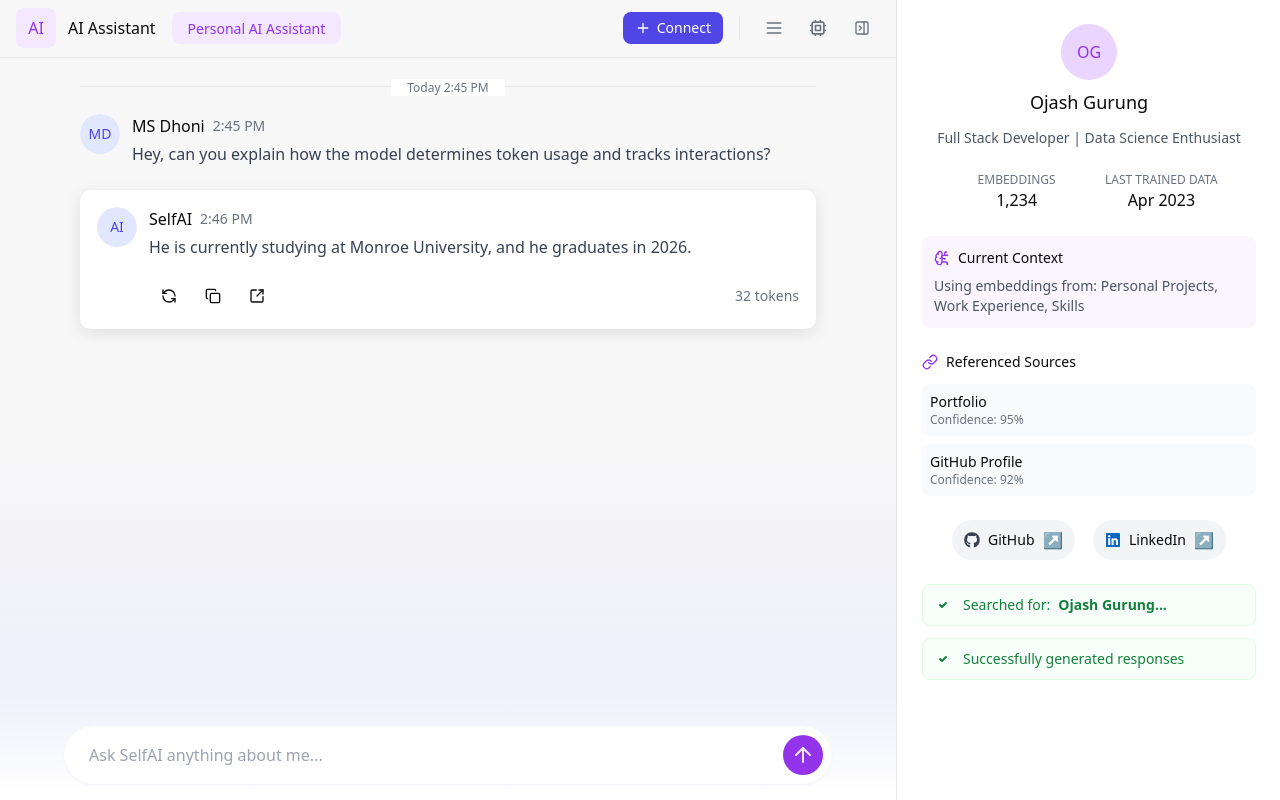
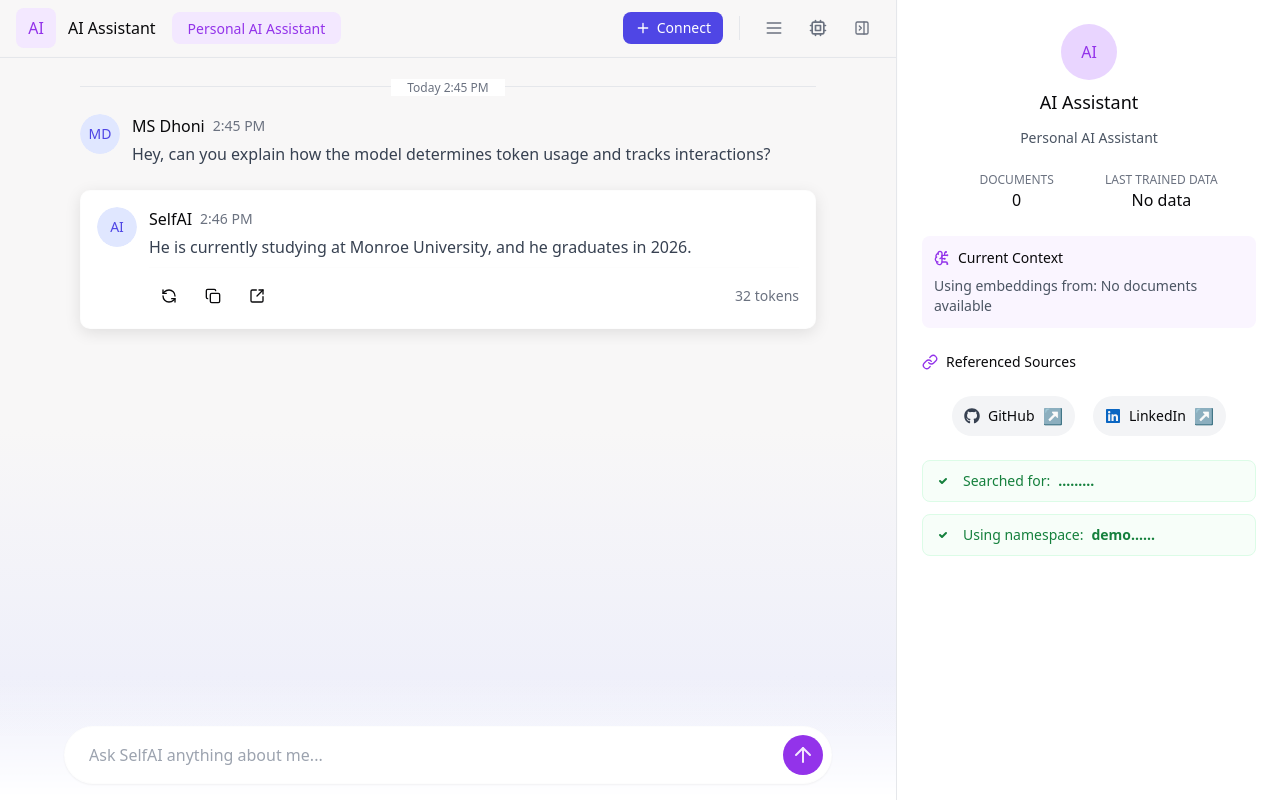
Before and after one commit to ojashgurung/SelfAI, a Next.js app in the folder frontend/: page /chat/public/1 in a window 1280 px wide. Built offline with nearby package versions, Linux system fonts and the light colour scheme.

Commit message:
fix: Integrated the backend API to retrieve use data
TODO: Icon components error needs to be fixed

```diff
--- a/frontend/src/components/chat/chat-info-sidebar.tsx
+++ b/frontend/src/components/chat/chat-info-sidebar.tsx
@@ -11,30 +11,53 @@ export default function ChatInfoSidebar({
   isPublic,
   session,
 }: ChatInfoSidebarProps) {
+  const initials =
+    session?.owner?.fullname
+      ?.split(" ")
+      .map((n) => n[0])
+      .join("") || "AI";
   return (
     <div className="border-l bg-white p-6 overflow-hidden">
       <div className="space-y-6">
         {/* Model Info */}
         <div className="flex flex-col items-center justify-center gap-2">
           <div className="w-14 h-14 rounded-full bg-purple-200 flex items-center justify-center">
-            <span className="text-purple-600 font-medium">OG</span>
+            <span className="text-purple-600 font-medium">{initials}</span>
           </div>
-          <h3 className="font-medium text-lg mb-1">Ojash Gurung</h3>
+          <h3 className="font-medium text-lg mb-1">
+            {session?.owner?.fullname || "AI Assistant"}
+          </h3>
           <p className="text-sm text-gray-600 mb-4 text-center">
-            Full Stack Developer | Data Science Enthusiast
+            {session?.owner?.personal_bio || "Personal AI Assistant"}
           </p>
 
           {/* Embeddings and RAG Stats */}
           <div className="grid grid-cols-2 gap-8">
-            <div className="flex flex-col items-center">
+            {/* TODO-  later */}
+            {/* <div className="flex flex-col items-center">
               <p className="text-xs text-gray-500 uppercase">Embeddings</p>
               <p className="font-medium">1,234</p>
+            </div> */}
+            <div className="flex flex-col items-center">
+              <p className="text-xs text-gray-500 uppercase">Documents</p>
+              <p className="font-medium">
+                {session?.owner?.documents?.length || 0}
+              </p>
             </div>
             <div className="flex flex-col items-center">
               <p className="text-xs text-gray-500 uppercase">
                 Last Trained Data
               </p>
-              <p className="font-medium">Apr 2023</p>
+              <p className="font-medium">
+                {session?.owner?.documents && session.owner.documents.length > 0
+                  ? new Date(
+                      session.owner.documents.reduce((max, doc) => {
+                        const date = new Date(doc.created_at).getTime();
+                        return date > max ? date : max;
+                      }, 0)
+                    ).toLocaleDateString()
+                  : "No data"}
+              </p>
             </div>
           </div>
         </div>
@@ -46,7 +69,10 @@ export default function ChatInfoSidebar({
             <h4 className="text-sm font-medium">Current Context</h4>
           </div>
           <p className="text-sm text-gray-600">
-            Using embeddings from: Personal Projects, Work Experience, Skills
+            Using embeddings from:{" "}
+            {session?.owner?.documents
+              ?.map((doc) => doc.file_name)
+              .join(", ") || "No documents available"}
           </p>
         </div>
 
@@ -57,34 +83,54 @@ export default function ChatInfoSidebar({
             Referenced Sources
           </h4>
           <div className="space-y-2">
-            <div className="p-2 bg-gray-50 rounded-lg">
+            {session?.owner?.documents?.map((doc) => (
+              <div key={doc.id} className="p-2 bg-gray-50 rounded-lg">
+                <p className="text-sm font-medium">{doc.file_name}</p>
+                <p className="text-xs text-gray-500">
+                  Added: {new Date(doc.created_at).toLocaleDateString()}
+                </p>
+              </div>
+            ))}
+            {/* <div className="p-2 bg-gray-50 rounded-lg">
               <p className="text-sm font-medium">Portfolio</p>
               <p className="text-xs text-gray-500">Confidence: 95%</p>
             </div>
             <div className="p-2 bg-gray-50 rounded-lg">
               <p className="text-sm font-medium">GitHub Profile</p>
               <p className="text-xs text-gray-500">Confidence: 92%</p>
-            </div>
+            </div> */}
           </div>
         </div>
 
         {/* External Links */}
         <div className="flex justify-center items-center">
           <div className="grid grid-cols-2 gap-2 items-center">
-            <a href="https://github.com/ojash" target="_blank">
+            {session?.owner?.github_url || (
+              <a
+                href={session?.owner?.github_url}
+                target="_blank"
+                rel="noopener noreferrer"
+              >
                 <div className="flex items-center gap-2 rounded-full w-fit px-3 py-2 bg-gray-100 hover:bg-gray-200 transition-colors">
                   <FaGithub className="w-4 h-4 text-gray-700" size={16} />
                   <span className="text-sm">GitHub</span>
                   <span className="text-gray-400">↗</span>
                 </div>
               </a>
-            <a href="https://linkedin.com/in/ojash" target="_blank">
+            )}
+            {session?.owner?.linkedin_url || (
+              <a
+                href={session?.owner?.linkedin_url}
+                target="_blank"
+                rel="noopener noreferrer"
+              >
                 <div className="flex items-center gap-2 rounded-full w-fit px-3 py-2 bg-gray-100 hover:bg-gray-200 transition-colors">
                   <FaLinkedin className="w-4 h-4 text-[#0A66C2]" />
                   <span className="text-sm">LinkedIn</span>
                   <span className="text-gray-400">↗</span>
                 </div>
               </a>
+            )}
           </div>
         </div>
 
@@ -102,7 +148,9 @@ export default function ChatInfoSidebar({
                 />
               </svg>
               Searched for:{" "}
-              <span className="font-semibold">Ojash Gurung...</span>
+              <span className="font-semibold">
+                {session?.owner?.fullname}.........
+              </span>
             </div>
           </div>
           <div className="p-2 bg-green-50/50 rounded-lg border border-green-100">
@@ -116,7 +164,10 @@ export default function ChatInfoSidebar({
                   strokeLinejoin="round"
                 />
               </svg>
-              Successfully generated responses
+              Using namespace:{" "}
+              <span className="font-semibold">
+                {session?.namespace.slice(0, 10)}......
+              </span>
             </div>
           </div>
         </div>
```
Lines whose indentation alone changed are shown as unchanged.
